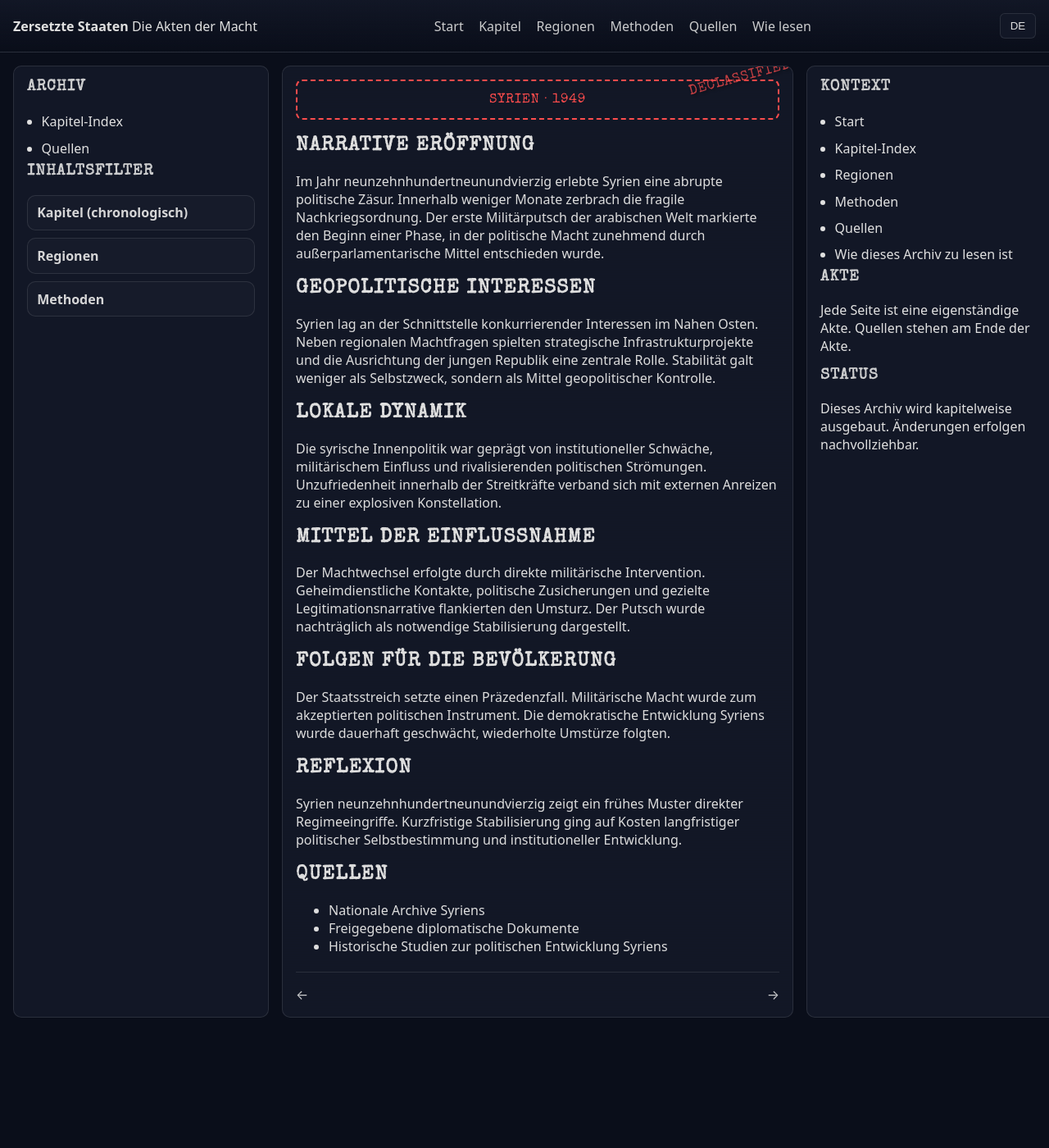
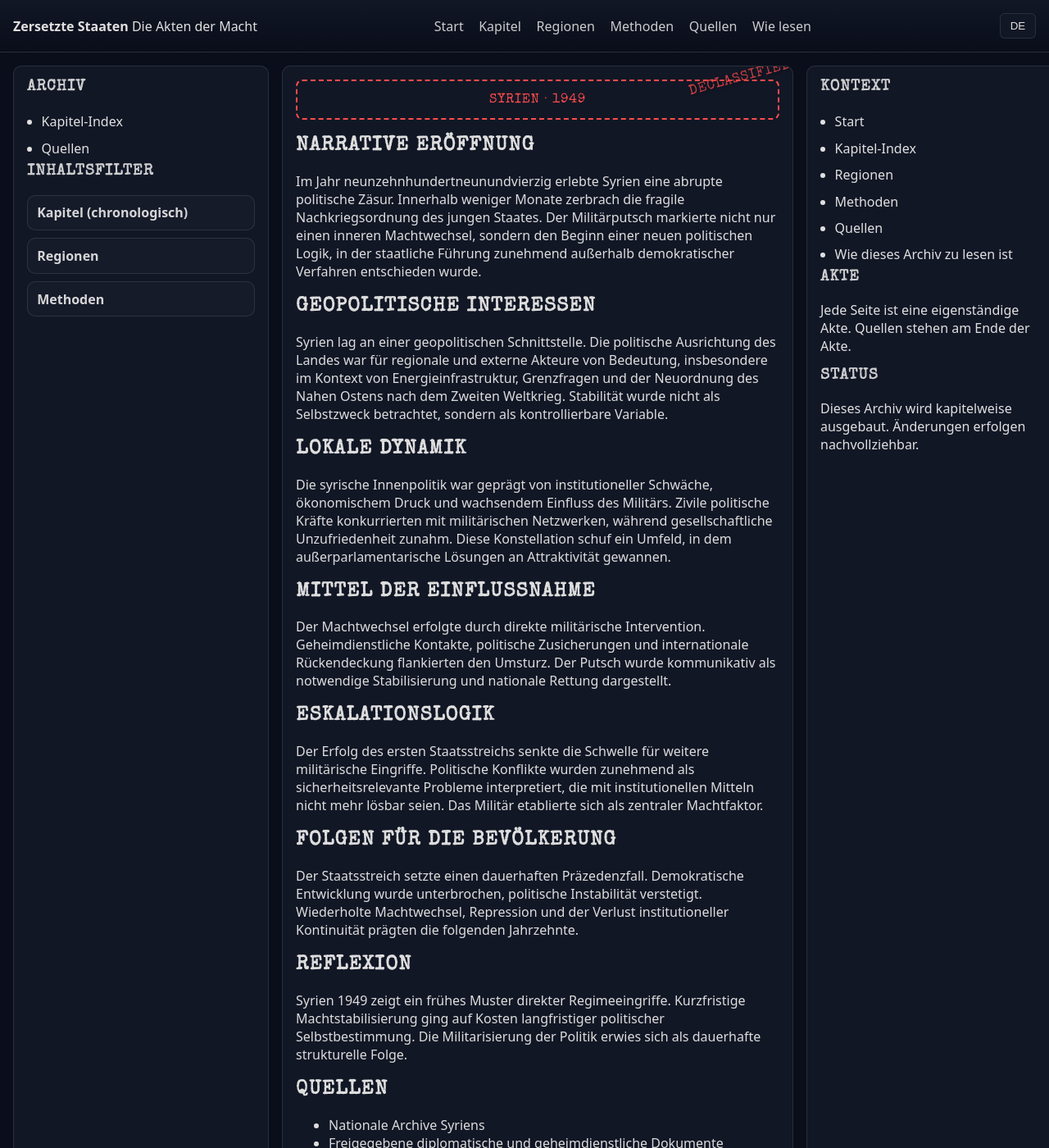
Before and after one commit to bozart-army/zersetzte-staaten-site, a Jekyll site: the page built from de/kapitel/Kapitel-03-Syrien-1949.md, in a window 1280 px wide and 1400 px high. Shown: the whole window at 82% size. Built offline with Jekyll 4.4.1, drawn with Linux system fonts in a browser that asks for light colours; our own code applies the rules of GitHub Pages for plain Markdown files.

Commit message:
Update Kapitel-03-Syrien-1949.md

```diff
--- a/de/kapitel/Kapitel-03-Syrien-1949.md
+++ b/de/kapitel/Kapitel-03-Syrien-1949.md
@@ -11,41 +11,59 @@ methoden: [Putsch-Logistik, Geheimdienstnetzwerke, Propaganda]
 
 ## Narrative Eröffnung
 Im Jahr neunzehnhundertneunundvierzig erlebte Syrien eine abrupte politische
-Zäsur. Innerhalb weniger Monate zerbrach die fragile Nachkriegsordnung.
-Der erste Militärputsch der arabischen Welt markierte den Beginn einer Phase,
-in der politische Macht zunehmend durch außerparlamentarische Mittel
+Zäsur. Innerhalb weniger Monate zerbrach die fragile Nachkriegsordnung
+des jungen Staates. Der Militärputsch markierte nicht nur einen inneren
+Machtwechsel, sondern den Beginn einer neuen politischen Logik,
+in der staatliche Führung zunehmend außerhalb demokratischer Verfahren
 entschieden wurde.
 
 ## Geopolitische Interessen
-Syrien lag an der Schnittstelle konkurrierender Interessen im Nahen Osten.
-Neben regionalen Machtfragen spielten strategische Infrastrukturprojekte
-und die Ausrichtung der jungen Republik eine zentrale Rolle.
-Stabilität galt weniger als Selbstzweck, sondern als Mittel geopolitischer Kontrolle.
+Syrien lag an einer geopolitischen Schnittstelle.
+Die politische Ausrichtung des Landes war für regionale und externe Akteure
+von Bedeutung, insbesondere im Kontext von Energieinfrastruktur,
+Grenzfragen und der Neuordnung des Nahen Ostens nach dem Zweiten Weltkrieg.
+Stabilität wurde nicht als Selbstzweck betrachtet,
+sondern als kontrollierbare Variable.
 
 ## Lokale Dynamik
 Die syrische Innenpolitik war geprägt von institutioneller Schwäche,
-militärischem Einfluss und rivalisierenden politischen Strömungen.
-Unzufriedenheit innerhalb der Streitkräfte verband sich mit externen
-Anreizen zu einer explosiven Konstellation.
+ökonomischem Druck und wachsendem Einfluss des Militärs.
+Zivile politische Kräfte konkurrierten mit militärischen Netzwerken,
+während gesellschaftliche Unzufriedenheit zunahm.
+Diese Konstellation schuf ein Umfeld,
+in dem außerparlamentarische Lösungen an Attraktivität gewannen.
 
 ## Mittel der Einflussnahme
 Der Machtwechsel erfolgte durch direkte militärische Intervention.
-Geheimdienstliche Kontakte, politische Zusicherungen und gezielte
-Legitimationsnarrative flankierten den Umsturz.
-Der Putsch wurde nachträglich als notwendige Stabilisierung dargestellt.
+Geheimdienstliche Kontakte, politische Zusicherungen und
+internationale Rückendeckung flankierten den Umsturz.
+Der Putsch wurde kommunikativ als notwendige Stabilisierung
+und nationale Rettung dargestellt.
+
+## Eskalationslogik
+Der Erfolg des ersten Staatsstreichs senkte die Schwelle
+für weitere militärische Eingriffe.
+Politische Konflikte wurden zunehmend als
+sicherheitsrelevante Probleme interpretiert,
+die mit institutionellen Mitteln nicht mehr lösbar seien.
+Das Militär etablierte sich als zentraler Machtfaktor.
 
 ## Folgen für die Bevölkerung
-Der Staatsstreich setzte einen Präzedenzfall.
-Militärische Macht wurde zum akzeptierten politischen Instrument.
-Die demokratische Entwicklung Syriens wurde dauerhaft geschwächt,
-wiederholte Umstürze folgten.
+Der Staatsstreich setzte einen dauerhaften Präzedenzfall.
+Demokratische Entwicklung wurde unterbrochen,
+politische Instabilität verstetigt.
+Wiederholte Machtwechsel, Repression und
+der Verlust institutioneller Kontinuität
+prägten die folgenden Jahrzehnte.
 
 ## Reflexion
-Syrien neunzehnhundertneunundvierzig zeigt ein frühes Muster direkter
-Regimeeingriffe. Kurzfristige Stabilisierung ging auf Kosten langfristiger
-politischer Selbstbestimmung und institutioneller Entwicklung.
+Syrien 1949 zeigt ein frühes Muster direkter Regimeeingriffe.
+Kurzfristige Machtstabilisierung ging auf Kosten
+langfristiger politischer Selbstbestimmung.
+Die Militarisierung der Politik erwies sich als
+dauerhafte strukturelle Folge.
 
 ## Quellen
 - Nationale Archive Syriens
-- Freigegebene diplomatische Dokumente
+- Freigegebene diplomatische und geheimdienstliche Dokumente
 - Historische Studien zur politischen Entwicklung Syriens
```
